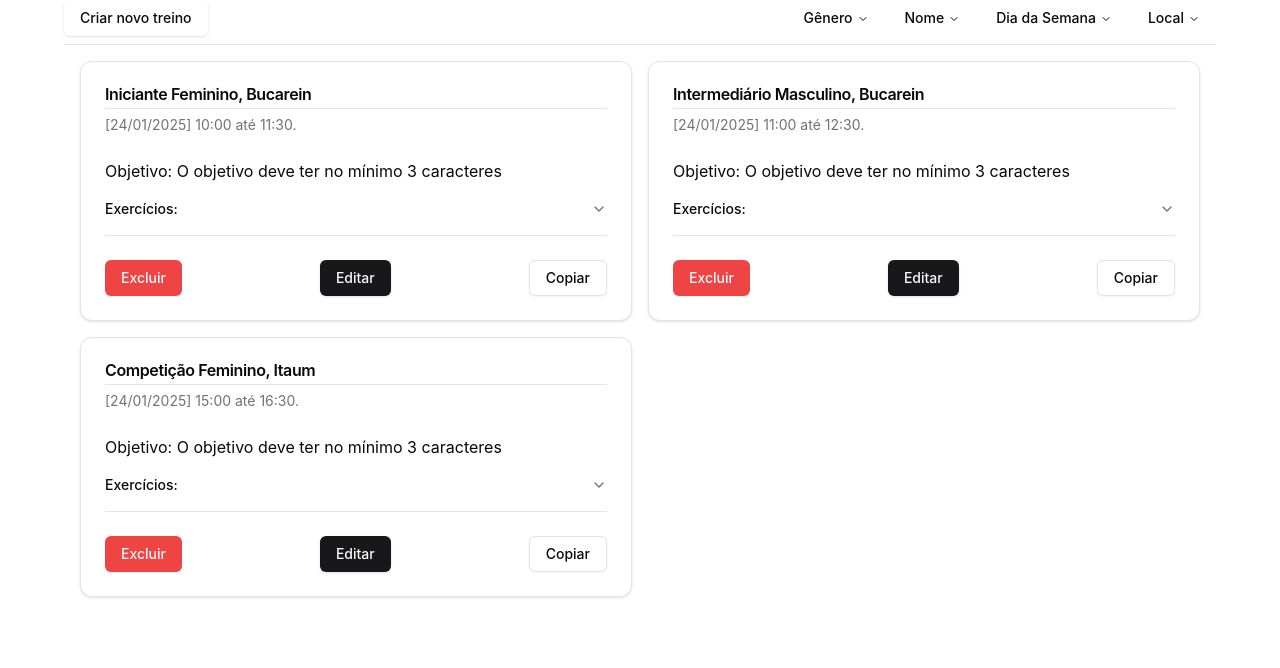
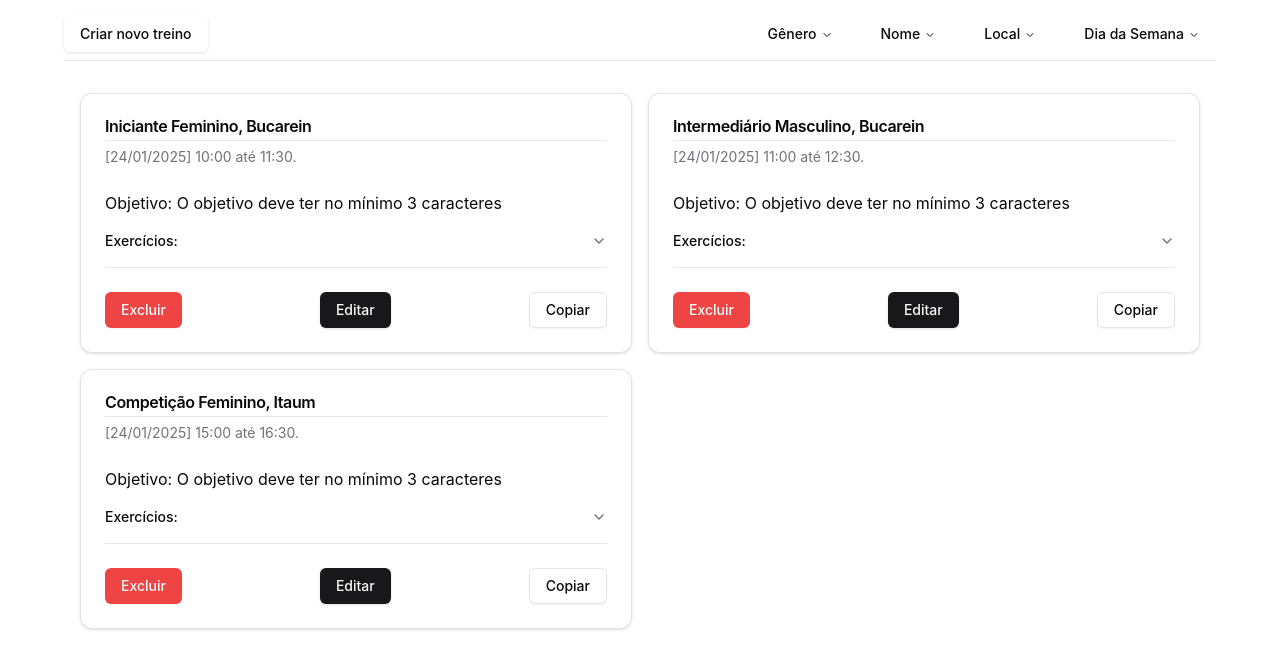
Before and after one commit to jeperico/trainer-scheduler, a Next.js app: page / in a window 1280 px wide. Shown: the top 668 px of the page. Built offline with nearby package versions, Linux system fonts and the light colour scheme.

Commit message:
[feat] add header filter

```diff
--- a/src/app/page.tsx
+++ b/src/app/page.tsx
@@ -144,9 +144,9 @@ const Home = () => {
       <main className="mx-auto w-[90vw] max-w-[1240px] p-4 grid grid-cols-2 gap-4">
         {addComponents().map((data: ITraining) => {
           return (
-            <>
+            <div key={data.id}>
               <TrainingCard data={data}></TrainingCard>
-            </>
+            </div>
           );
         })}
       </main>
--- a/src/layout/Header/index.tsx
+++ b/src/layout/Header/index.tsx
@@ -1,73 +1,45 @@
 import { Button } from '@/components/ui/button';
-import {
-  NavigationMenu,
-  NavigationMenuList,
-  NavigationMenuItem,
-  NavigationMenuTrigger,
-  NavigationMenuContent,
-  NavigationMenuLink,
-} from '@/components/ui/navigation-menu';
 import { Separator } from '@/components/ui/separator';
 import Link from 'next/link';
 import React from 'react';
+import NavMenu from './nav-menu';
 
 const Header = () => {
   return (
-    <header className="mx-auto w-[90vw] max-w-[1240px] mt-32 mb-8">
+    <header className="mx-auto w-[90vw] max-w-[1240px] my-4">
       <div className="flex justify-between items-center">
         <Button asChild className="bg-green-600 text-white hover:bg-green-700">
           <Link href="/new-training">Criar novo treino</Link>
         </Button>
         <div className="flex gap-4">
-          <NavigationMenu>
-            <NavigationMenuList>
-              <NavigationMenuItem>
-                <NavigationMenuTrigger>Gênero</NavigationMenuTrigger>
-                <NavigationMenuContent>
-                  <ul className="grid gap-3 p-4 w-[420px]">
-                    <NavigationMenuLink>Masculino</NavigationMenuLink>
-                    <NavigationMenuLink>Feminino</NavigationMenuLink>
-                  </ul>
-                </NavigationMenuContent>
-              </NavigationMenuItem>
-              <NavigationMenuItem>
-                <NavigationMenuTrigger>Nome</NavigationMenuTrigger>
-                <NavigationMenuContent>
-                  <ul className="grid gap-3 p-4 w-[420px]">
-                    <NavigationMenuLink>Iniciante Feminino</NavigationMenuLink>
-                    <NavigationMenuLink>
-                      Intermediário Masculino
-                    </NavigationMenuLink>
-                    <NavigationMenuLink>Competição Feminino</NavigationMenuLink>
-                  </ul>
-                </NavigationMenuContent>
-              </NavigationMenuItem>
-              <NavigationMenuItem>
-                <NavigationMenuTrigger>Dia da Semana</NavigationMenuTrigger>
-                <NavigationMenuContent>
-                  <ul className="grid gap-3 p-4 w-[420px]">
-                    <NavigationMenuLink>Domingo</NavigationMenuLink>
-                    <NavigationMenuLink>Segunda</NavigationMenuLink>
-                    <NavigationMenuLink>Terça</NavigationMenuLink>
-                    <NavigationMenuLink>Quarta</NavigationMenuLink>
-                    <NavigationMenuLink>Quinta</NavigationMenuLink>
-                    <NavigationMenuLink>Sexta</NavigationMenuLink>
-                    <NavigationMenuLink>Sábado</NavigationMenuLink>
-                  </ul>
-                </NavigationMenuContent>
-              </NavigationMenuItem>
-              <NavigationMenuItem>
-                <NavigationMenuTrigger>Local</NavigationMenuTrigger>
-                <NavigationMenuContent>
-                  <ul className="grid gap-3 p-4 w-[420px]">
-                    <NavigationMenuLink>Itaum</NavigationMenuLink>
-                    <NavigationMenuLink>Guanabara</NavigationMenuLink>
-                    <NavigationMenuLink>Comasa</NavigationMenuLink>
-                  </ul>
-                </NavigationMenuContent>
-              </NavigationMenuItem>
-            </NavigationMenuList>
-          </NavigationMenu>
+          <NavMenu title="Gênero" filters={['Masculino', 'Feminino']} />
+          <NavMenu
+            title="Nome"
+            filters={['Iniciante', 'Intermediário', 'Competição']}
+          />
+          <NavMenu
+            title="Local"
+            filters={[
+              'Atiradores',
+              'Bucarein',
+              'Comasa',
+              'Costa e Silva',
+              'Itaum',
+              'Oficina',
+            ]}
+          />
+          <NavMenu
+            title="Dia da Semana"
+            filters={[
+              'Domingo',
+              'Segunda',
+              'Terça',
+              'Quarta',
+              'Quinta',
+              'Sexta',
+              'Sábado',
+            ]}
+          />
         </div>
       </div>
       <Separator className="mt-2" />
--- /dev/null
+++ b/src/layout/Header/nav-menu.tsx
@@ -0,0 +1,35 @@
+import React from 'react';
+import {
+  NavigationMenu,
+  NavigationMenuList,
+  NavigationMenuItem,
+  NavigationMenuTrigger,
+  NavigationMenuContent,
+  NavigationMenuLink,
+} from '@/components/ui/navigation-menu';
+
+interface NavMenuProps {
+  title: string;
+  filters: Array<string>;
+}
+
+const NavMenu: React.FC<NavMenuProps> = ({ title, filters }) => {
+  return (
+    <NavigationMenu>
+      <NavigationMenuList>
+        <NavigationMenuItem>
+          <NavigationMenuTrigger>{title}</NavigationMenuTrigger>
+          <NavigationMenuContent>
+            <ul className="grid gap-3 p-4 w-[420px]">
+              {filters.map((filter) => (
+                <NavigationMenuLink key={filter}>{filter}</NavigationMenuLink>
+              ))}
+            </ul>
+          </NavigationMenuContent>
+        </NavigationMenuItem>
+      </NavigationMenuList>
+    </NavigationMenu>
+  );
+};
+
+export default NavMenu;
```
